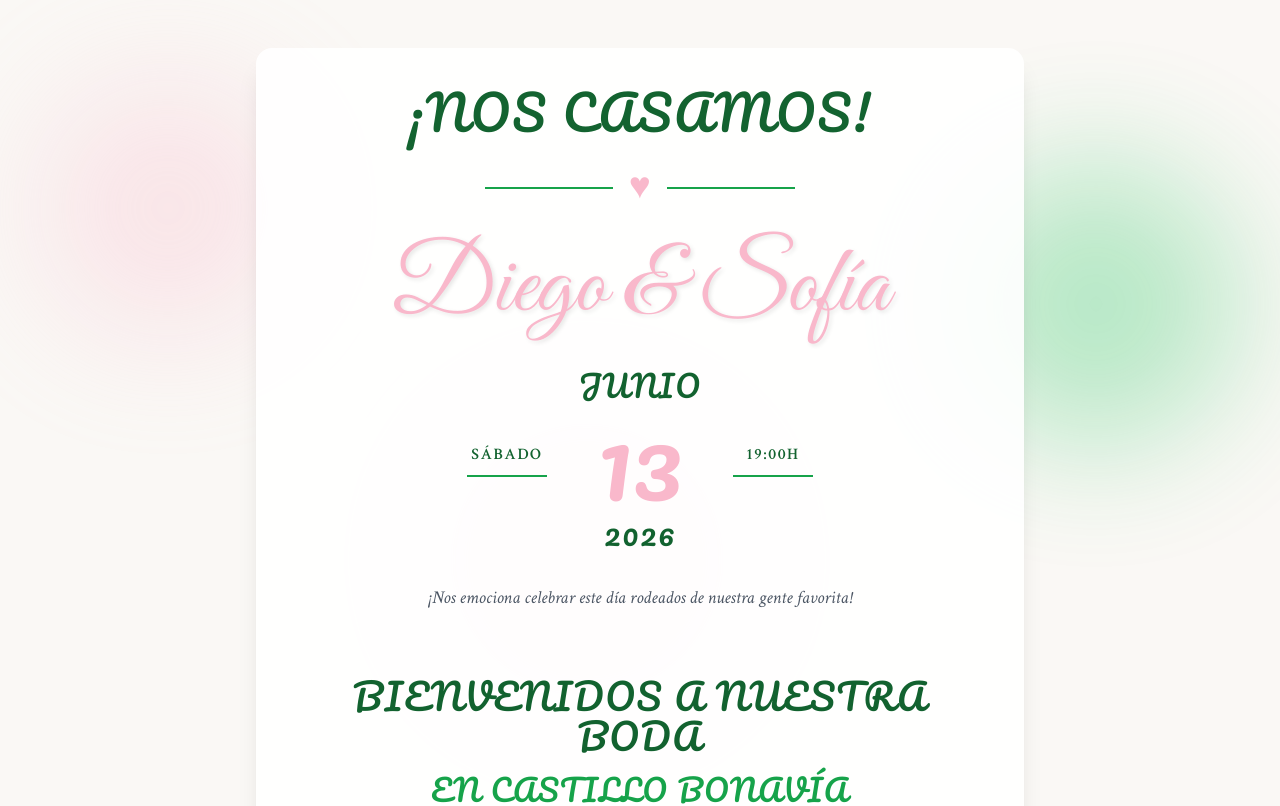
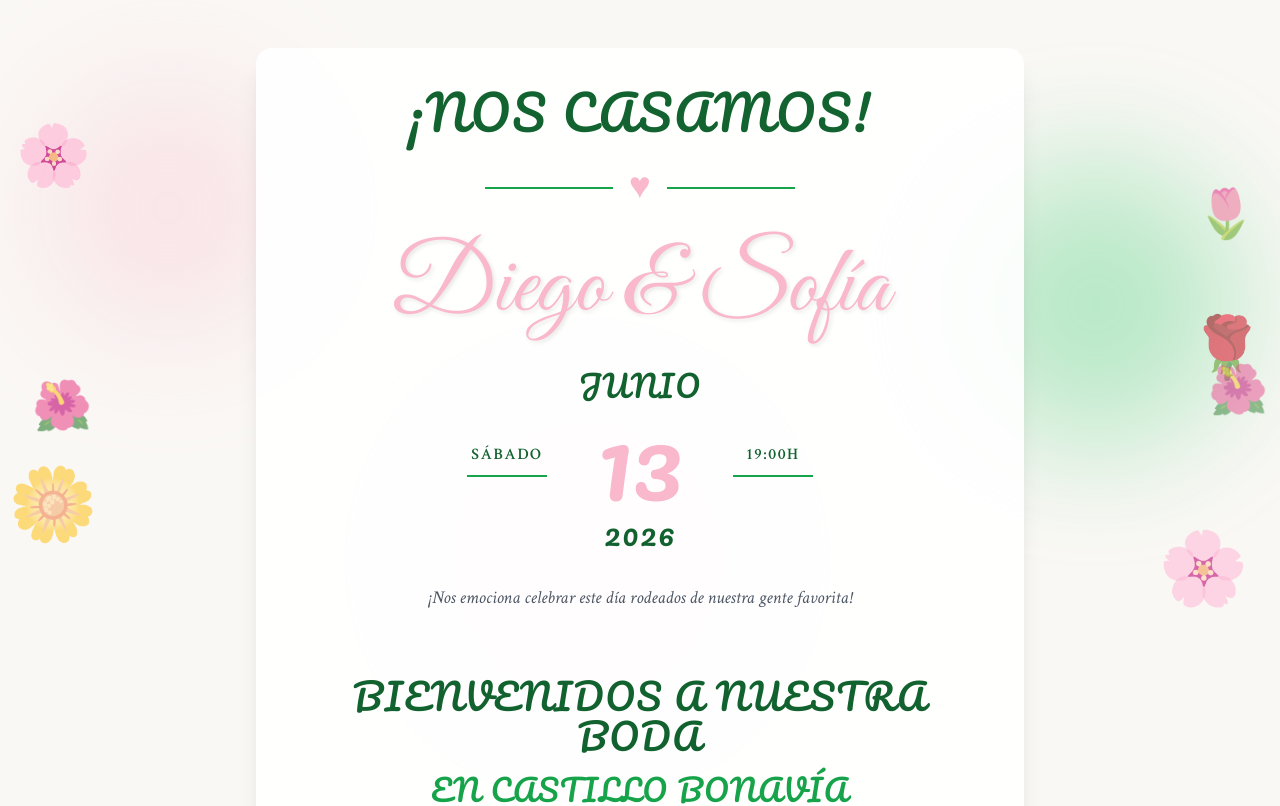
Before and after one commit to diegomorcillod/web-wedding, a React (Vite) app: page / in a window 1280 px wide. Shown: the top 806 px of the page. Built offline with nearby package versions, Linux system fonts and the light colour scheme; a web font is replaced by a local one.

Commit message:
feat: agregar flores decorativas animadas en los laterales de la sección principal

```diff
--- a/src/App.tsx
+++ b/src/App.tsx
@@ -43,6 +43,76 @@ const App: React.FC = () => {
         ></div>
       </div>
 
+      {/* Flores decorativas en los laterales */}
+      <div className="fixed inset-0 -z-5 pointer-events-none">
+        {/* Flores lado izquierdo */}
+        <div
+          className="absolute top-32 left-4 text-6xl opacity-70"
+          style={{
+            transform: `translateY(${scrollY * 0.15}px) rotate(${scrollY * 0.05}deg)`,
+            transition: 'transform 0.1s ease-out'
+          }}
+        >
+          🌸
+        </div>
+        <div
+          className="absolute top-96 left-8 text-5xl opacity-60"
+          style={{
+            transform: `translateY(${scrollY * 0.25}px) rotate(${-scrollY * 0.03}deg)`,
+            transition: 'transform 0.1s ease-out'
+          }}
+        >
+          🌺
+        </div>
+        <div
+          className="absolute bottom-64 left-2 text-7xl opacity-50"
+          style={{
+            transform: `translateY(${scrollY * -0.2}px) rotate(${scrollY * 0.04}deg)`,
+            transition: 'transform 0.1s ease-out'
+          }}
+        >
+          🌼
+        </div>
+
+        {/* Flores lado derecho */}
+        <div
+          className="absolute top-48 right-6 text-5xl opacity-65"
+          style={{
+            transform: `translateY(${scrollY * 0.18}px) rotate(${-scrollY * 0.04}deg)`,
+            transition: 'transform 0.1s ease-out'
+          }}
+        >
+          🌷
+        </div>
+        <div
+          className="absolute top-80 right-4 text-6xl opacity-55"
+          style={{
+            transform: `translateY(${scrollY * 0.22}px) rotate(${scrollY * 0.06}deg)`,
+            transition: 'transform 0.1s ease-out'
+          }}
+        >
+          🌹
+        </div>
+        <div
+          className="absolute bottom-48 right-8 text-7xl opacity-60"
+          style={{
+            transform: `translateY(${scrollY * -0.15}px) rotate(${-scrollY * 0.03}deg)`,
+            transition: 'transform 0.1s ease-out'
+          }}
+        >
+          🌸
+        </div>
+        <div
+          className="absolute bottom-96 right-3 text-5xl opacity-50"
+          style={{
+            transform: `translateY(${scrollY * -0.25}px) rotate(${scrollY * 0.05}deg)`,
+            transition: 'transform 0.1s ease-out'
+          }}
+        >
+          🌺
+        </div>
+      </div>
+
       <div className="max-w-3xl mx-auto relative z-10">
         <div className="bg-white/90 shadow-xl rounded-2xl p-6 sm:p-10">
           <Hero />
```
